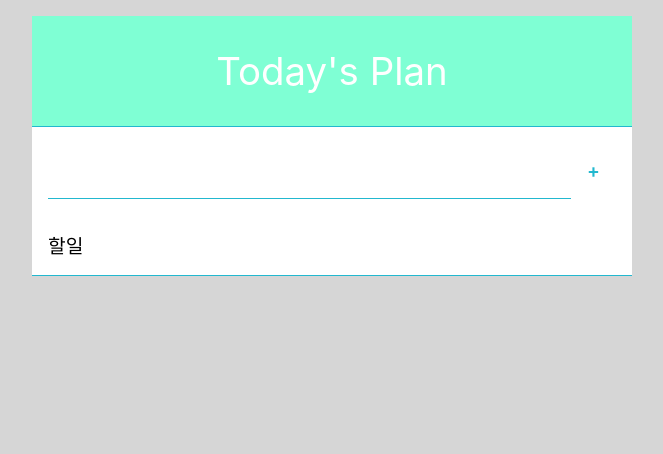
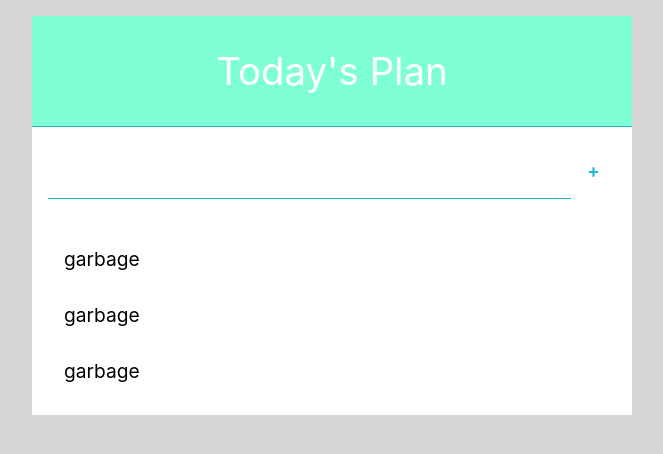
Before and after one commit to jip68660/react-todo, a React (Create React App) app: page / in a window 1280 px wide. Shown: the top 454 px of the page, without its empty margins (308-971 px from the left). Built offline with nearby package versions, Linux system fonts and the light colour scheme.

Commit message:
css TodoItem, and import to TodoListItem and App

```diff
--- a/src/App.js
+++ b/src/App.js
@@ -1,12 +1,15 @@
 import React, { Component }from 'react';
 import TodoListFormat from "./component/TodoListFormat";
 import UserInput from "./component/UserInput";
+import TodoListItem from "./component/TodoListItem";
 
 class App extends Component {
   render() {
     return (
       <div>
-        <TodoListFormat form={<UserInput/>}>할일</TodoListFormat>
+        <TodoListFormat form={<UserInput/>}>
+          <TodoListItem/>
+        </TodoListFormat>
       </div>
     );
   }
--- a/src/component/TodoItem.css
+++ b/src/component/TodoItem.css
@@ -0,0 +1,36 @@
+.todo-item {
+    display: flex;
+    align-items: center;
+    cursor: pointer;
+    transition: all 0.15s;
+    user-select: none;  /*prevent text selection*/
+    padding: 1rem;
+}
+.todo-item:hover {
+    background-color: rgb(243, 243, 243);
+}
+.todo-item:hover .inputText {
+    transform: sacel(1.2);
+}
+.todo-item:hover .remove-button {
+    opacity: 1;
+}
+.remove-button {
+    opacity: 0;
+    font-weight: 600;
+    cursor: pointer;
+}
+.remove-button:hover {
+    transform: scale(1.2);
+}
+.todo {
+    flex: 1;
+    word-break: break-all;
+}
+.checked {
+    text-decoration: line-through;
+    color: rgb(94, 94, 94);
+}
+.check-mark {
+    font-weight: 600;
+}
--- a/src/component/TodoItem.js
+++ b/src/component/TodoItem.js
@@ -3,17 +3,19 @@ import "./TodoItem.css";
 
 class TodoItem extends Component {
     render() {
-        const { input, status, id, onToggle, onRemove } = this.props;
+        const { text, status, id, onToggle, onRemove } = this.props;
         return(
-            <div className="todo-item">
-                <div className={}></div>
-                <div className={"todo ${status ? 'checked' : ''}"}>
-                    <div>{input}</div>
+            <div className="todo-item" onClick={() => onToggle(id)}>
+                {
+                    status && (<div className="check-mark">&#x2713;</div>)
+                }
+                <div className={`todo ${status && 'checked'}`}>
+                    <div className="inputText">{text}</div>
                 </div>
                 <div className="remove-button" onClick= {(e) => {
                     e.stopPropagation();
                     onRemove(id)}
-                }>}></div>
+                }>&times;</div>
             </div>
         );
     }
--- a/src/component/TodoListFormat.css
+++ b/src/component/TodoListFormat.css
@@ -23,5 +23,4 @@
     font-size: 1.5vw;
     background-color: white;
     padding: 1rem;
-    border-bottom: 1px solid #22b8cf;
 }
--- a/src/component/TodoListItem.js
+++ b/src/component/TodoListItem.js
@@ -1,11 +1,14 @@
 import React, { Component } from "react";
+import TodoItem from "./TodoItem";
 
 class TodoListItem extends Component {
     render() {
         const { todo, onToggle, onRemove } = this.props;
         return(
             <div>
-
+                <TodoItem text="garbage"/>
+                <TodoItem text="garbage"/>
+                <TodoItem text="garbage"/>
             </div>
         );
     }
```
